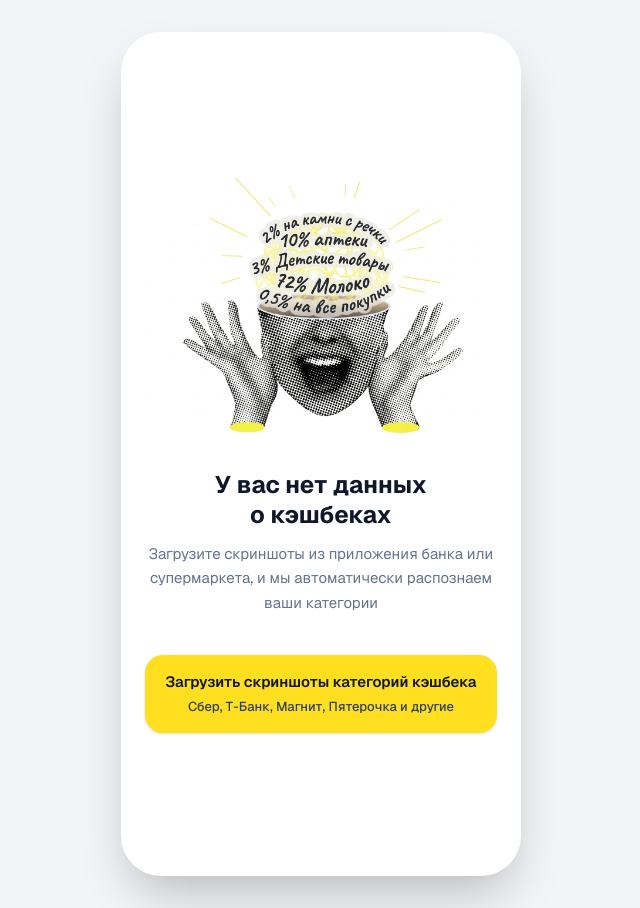
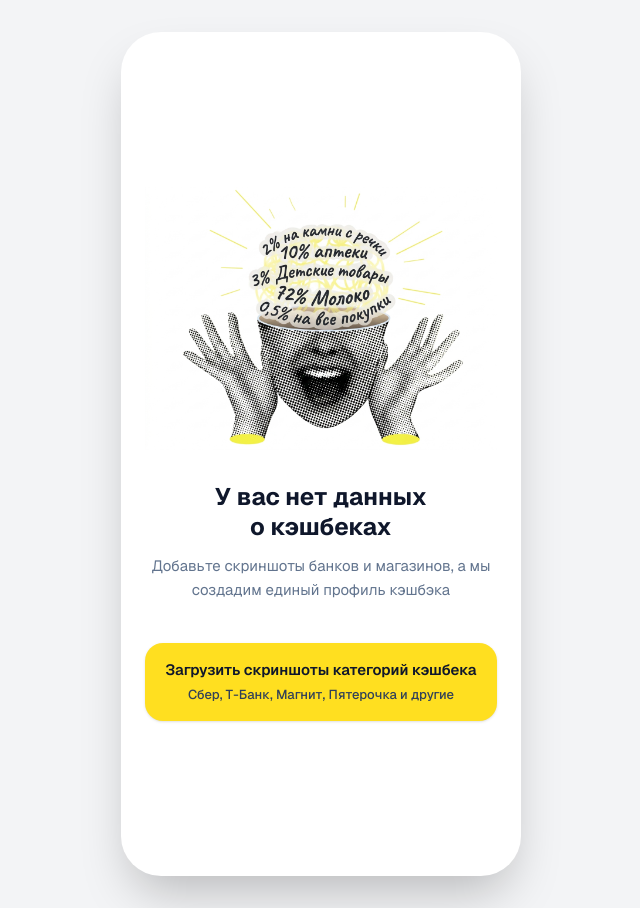
Before and after one commit to xeha/v0-cashback-aggregation-app, a Next.js app: page / in a window 1280 px wide. Shown: the whole page, without its empty margins (319-959 px from the left). Built offline with nearby package versions, Linux system fonts and the light colour scheme.

Commit message:
feat: update empty screen call to action text
Updated instructions for adding bank and market screenshots to create a unified cashback profile

Co-authored-by: xeha <18693192+xeha@users.noreply.github.com>

```diff
--- a/components/screens/empty-screen.tsx
+++ b/components/screens/empty-screen.tsx
@@ -22,7 +22,7 @@ export function EmptyScreen({ onUpload }: { onUpload: (kind: "bank" | "market")
         У вас нет данных о кэшбеках
       </h1>
       <p className="mt-3 text-pretty text-[15px] leading-relaxed text-slate-500">
-        Загрузите скриншоты из приложения банка или супермаркета, и мы автоматически распознаем ваши категории
+        Добавьте скриншоты банков и магазинов, а мы создадим единый профиль кэшбэка
       </p>
 
       <div className="mt-10 flex w-full flex-col gap-3">
```
